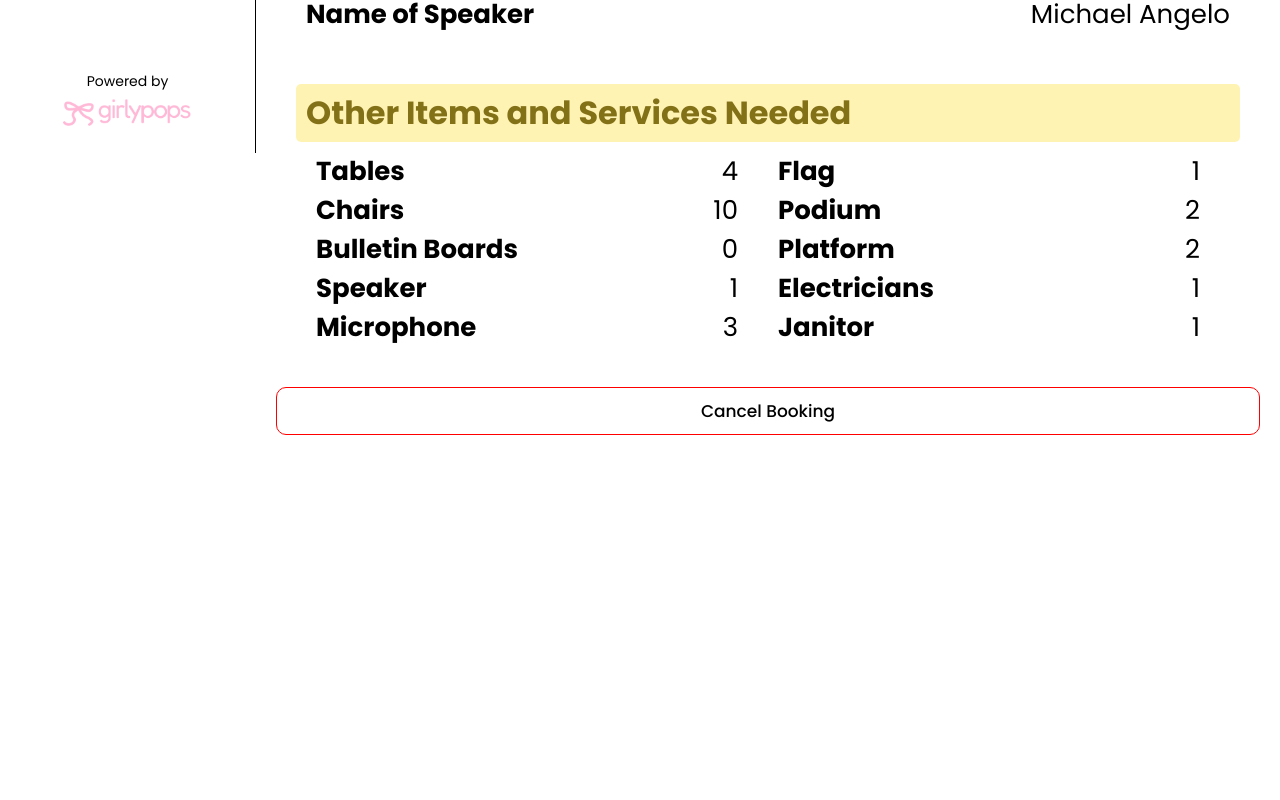
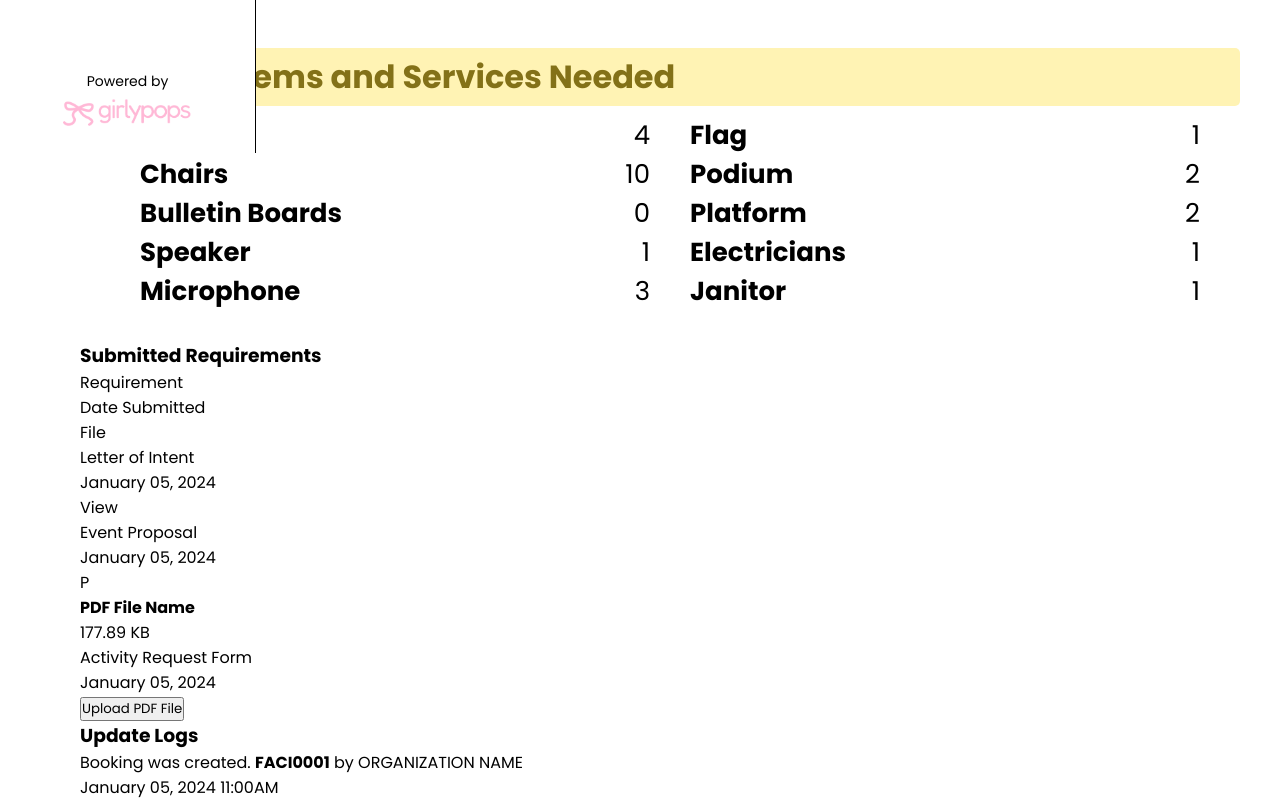
Before and after one commit to ysc4/facify-project, a React (Vite) app: page /booking-info in a window 1280 px wide. Shown: the part 647-1447 px from the top of the page. Before the commit the page ends 1082 px from the top, so only its background shows below. Built offline with nearby package versions, Linux system fonts and the light colour scheme.

Commit message:
Changed from submit requirements to cancel booking

```diff
--- a/src/pages/Booking-Info.jsx
+++ b/src/pages/Booking-Info.jsx
@@ -1,10 +1,13 @@
 import BackIcon from '@mui/icons-material/ArrowBackOutlined';
+import { Link } from 'react-router-dom';
 import '../components/Navbar.css';
 import Header from '../components/Navbar.jsx';
 import '../components/ProgressBar.css';
+import ProgressBar from '../components/ProgressBar.jsx';
 import '../components/Sidebar.css';
 import Sidebar from '../components/Sidebar.jsx';
 import './Booking-Info.css';
+
 
 function BookingInfo() {
   return (
@@ -21,12 +24,15 @@ function BookingInfo() {
                     <h2>Booking Information - FACI0001</h2>
                 </div>
                 <div className="booking-buttons">
-                    <button className="submit-button">Submit Requirements</button>
-                    <button className="edit-button">Edit Submission</button>
+                    <button className="cancel-button">Cancel Booking</button>
+                    <Link to="/venue-booking">
+                      <button className="edit-button">Edit Submission</button>
+                    </Link>
                 </div>
             </div>
             <div className="booking-progress">
               <div className="progress-bar">
+                <ProgressBar />
               </div>
             </div>
             <div className="event-info">
@@ -87,8 +93,55 @@ function BookingInfo() {
               </div>
             </div>
           </div>
-          <div className="cancel-booking">
-            <button className="cancel-button">Cancel Booking</button>
+          <div className="submit-reqs">
+            <h3>Submitted Requirements</h3>
+            <div className="reqs">
+              <div className="table-header">
+                <div className="req-title">Requirement</div>
+                <div className="date-title">Date Submitted</div>
+                <div className="file-title">File</div>
+              </div>
+              <div className="table-content">
+                <div className="req">
+                  <div className="file-name">Letter of Intent</div>
+                  <div className="date">January 05, 2024</div>
+                  <div className="file">View</div>
+                </div>
+                <div className="req">
+                  <div className="file-name">Event Proposal</div>
+                  <div className="date">January 05, 2024</div>
+                  <div className="file">
+                    <div className="file-icon">
+                      <span>P</span>
+                    </div>
+                    <div className="file-item">
+                      <h4>PDF File Name</h4>
+                      <p>177.89 KB</p>
+                    </div>
+                  </div>
+                </div>
+                <div className="req">
+                  <div className="file-name">Activity Request Form</div>
+                  <div className="date">January 05, 2024</div>
+                  <div className="file">
+                    <button className="upload-button">Upload PDF File</button>
+                  </div>
+                </div>
+              </div>
+            </div>
+          </div>
+          <div className="update-logs">
+            <h3>Update Logs</h3>
+            <div className="logs">
+              <div className="log">
+                <div className="log-entry">
+                  <p>Booking was created. <b>FACI0001</b> by ORGANIZATION NAME</p>
+                </div>
+                <div className="log-date">
+                  <p>January 05, 2024 11:00AM</p>
+                </div>
+              </div>
+            </div>
           </div>
         </div>
       </div>
```
